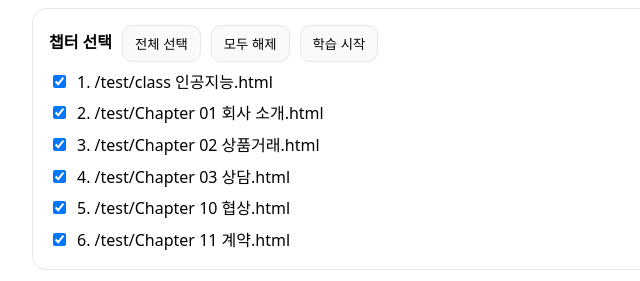
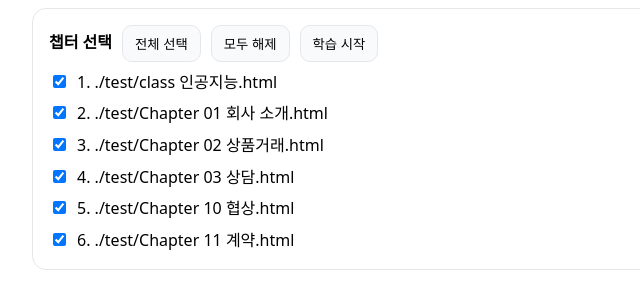
Before and after one commit to 109an94/examHelper, a plain HTML site: page index.html in a window 1280 px wide. Shown: the part 129-410 px from the top of the page, 128-768 px from the left. Drawn offline with Linux system fonts and the light colour scheme.

Commit message:
fix: 상대경로로 변경

```diff
--- a/index.html
+++ b/index.html
@@ -66,12 +66,12 @@
   <script>
     window.STUDY_CHAPTERS = [
       // 예시: /test 폴더 내 파일 경로들
-      "/test/class 인공지능.html",
-      "/test/Chapter 01 회사 소개.html",
-      "/test/Chapter 02 상품거래.html",
-      "/test/Chapter 03 상담.html",
-      "/test/Chapter 10 협상.html",
-      "/test/Chapter 11 계약.html",
+      "./test/class 인공지능.html",
+      "./test/Chapter 01 회사 소개.html",
+      "./test/Chapter 02 상품거래.html",
+      "./test/Chapter 03 상담.html",
+      "./test/Chapter 10 협상.html",
+      "./test/Chapter 11 계약.html",
       // "/test/Chapter 02 제품 소개 ....html",
       // "/test/Chapter 03 질의응답 ....html",
     ];
```
